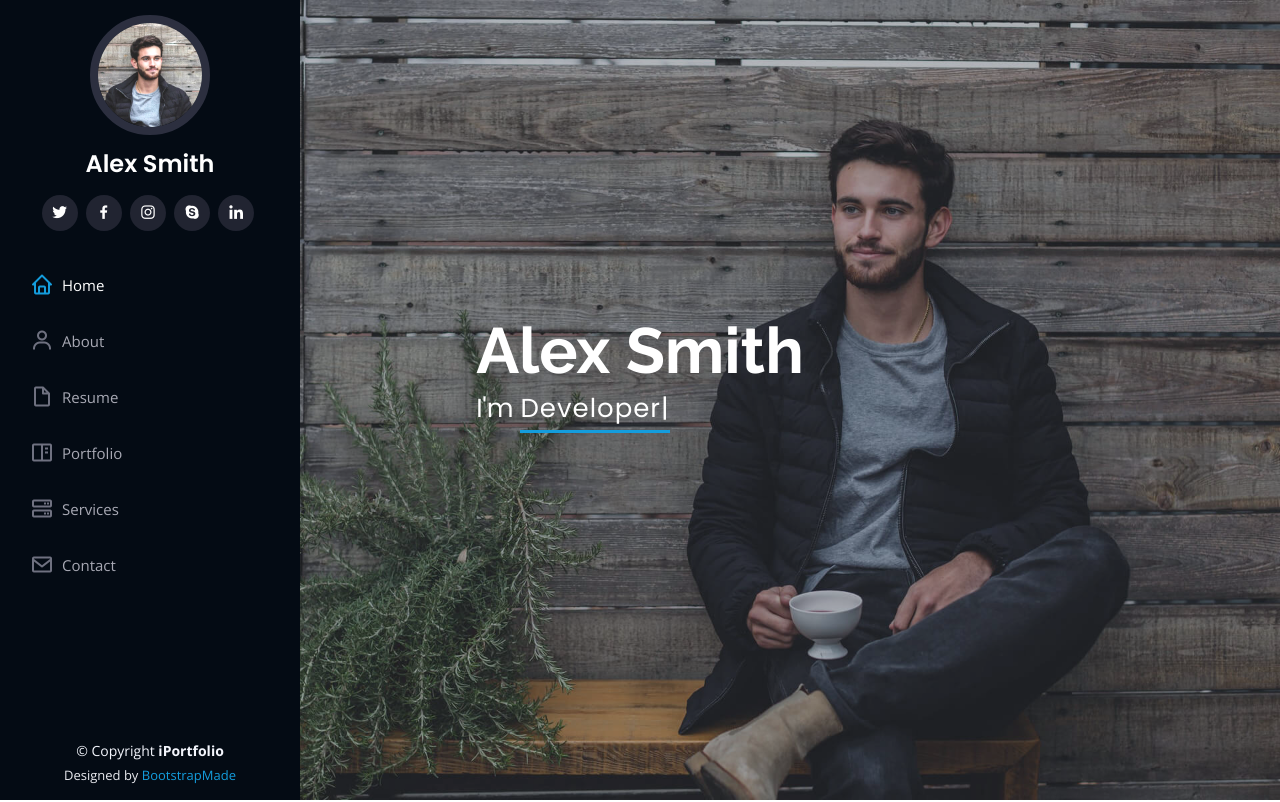
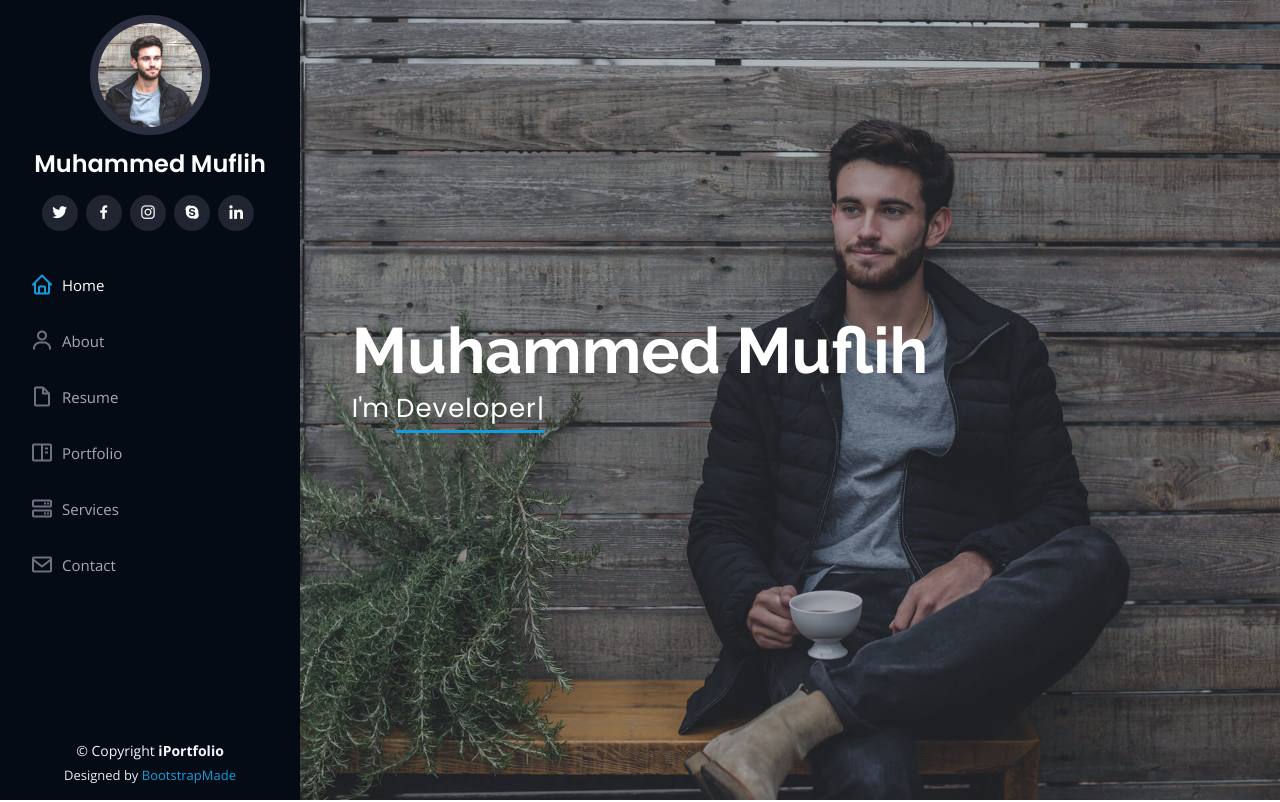
Before and after one commit to muflih1/personal_portfolio, a plain HTML site: page index.html in a window 1280 px wide. Shown: the top 802 px of the page. Drawn offline with nearby package versions, Linux system fonts and the light colour scheme.

Commit message:
changed name

```diff
--- a/index.html
+++ b/index.html
@@ -60,7 +60,7 @@
             alt=""
             class="img-fluid rounded-circle"
           />
-          <h1 class="text-light"><a href="index.html">Alex Smith</a></h1>
+          <h1 class="text-light"><a href="index.html">Muhammed Muflih</a></h1>
           <div class="social-links mt-3 text-center">
             <a href="#" class="twitter"><i class="bx bxl-twitter"></i></a>
             <a href="#" class="facebook"><i class="bx bxl-facebook"></i></a>
@@ -115,12 +115,12 @@
       class="d-flex flex-column justify-content-center align-items-center"
     >
       <div class="hero-container" data-aos="fade-in">
-        <h1>Alex Smith</h1>
+        <h1>Muhammed Muflih</h1>
         <p>
           I'm
           <span
             class="typed"
-            data-typed-items="Designer, Developer, Freelancer, Photographer"
+            data-typed-items="Designer, Developer, Freelancer"
           ></span>
         </p>
       </div>
```
